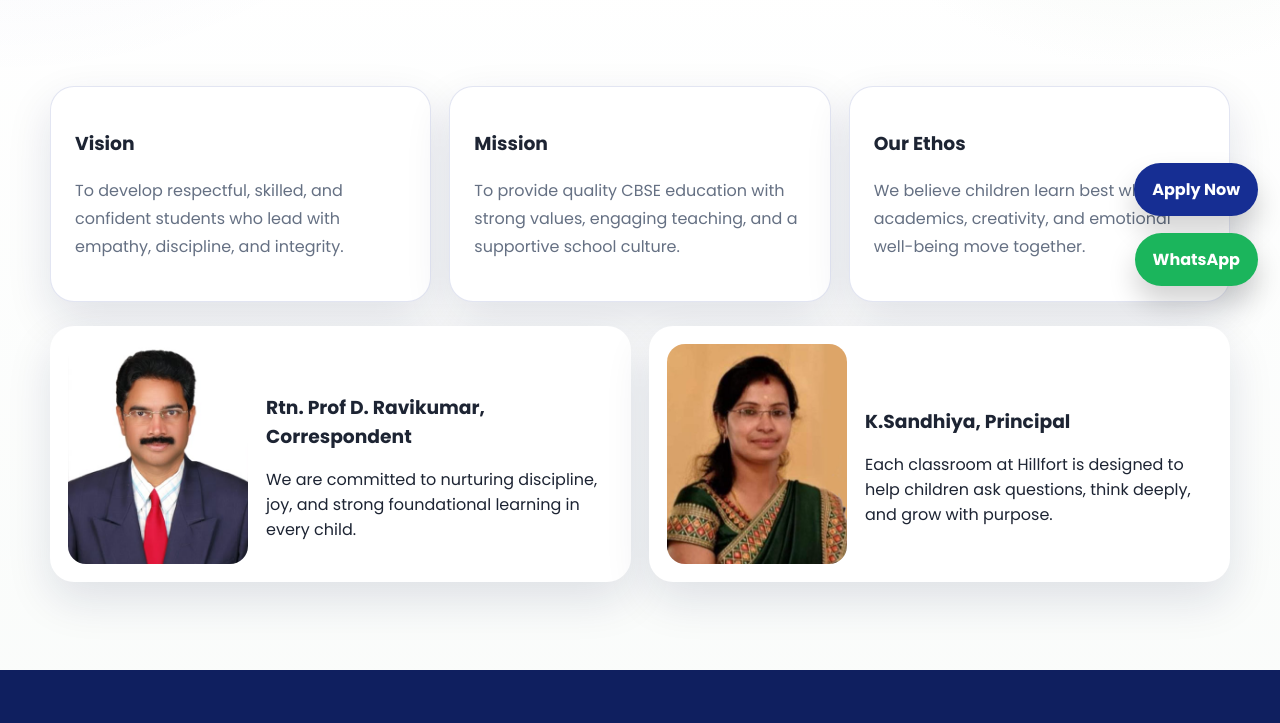
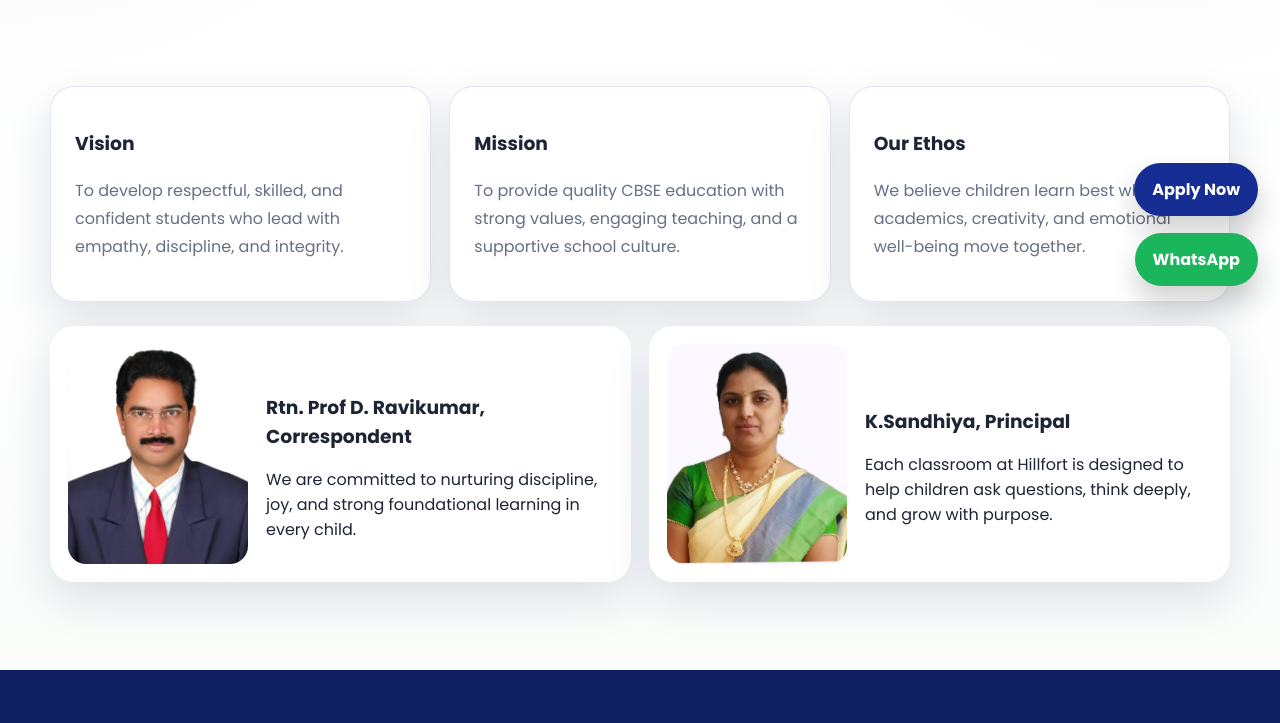
Before and after one commit to lohitragavendra/hillfort, a website: page public/about.html in a window 1280 px wide. Shown: the part 492-1215 px from the top of the page. Drawn offline with Linux system fonts and the light colour scheme.

Commit message:
Photo changed

```diff
--- a/public/about.html
+++ b/public/about.html
@@ -82,7 +82,7 @@
           </div>
         </article>
         <article class="message-card reveal">
-          <img src="images/Principal.jpg" alt="Principal portrait placeholder" />
+          <img src="images/Principal.jpeg" alt="Principal portrait placeholder" />
           <div>
             <span class="eyebrow">Principal's Message</span>
             <h3>K.Sandhiya, Principal</h3>
```
Also changed, not shown: public/images/Principal.jpeg (added).
